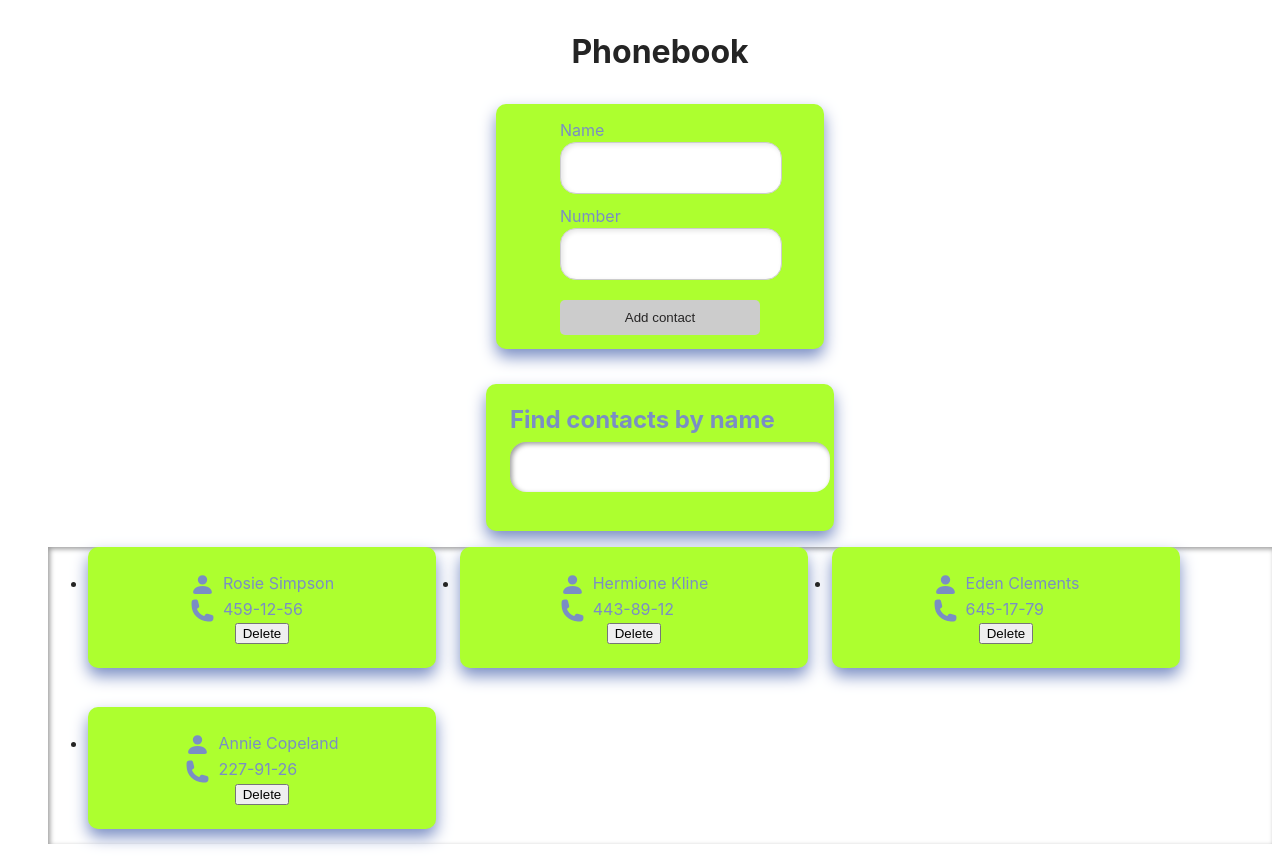
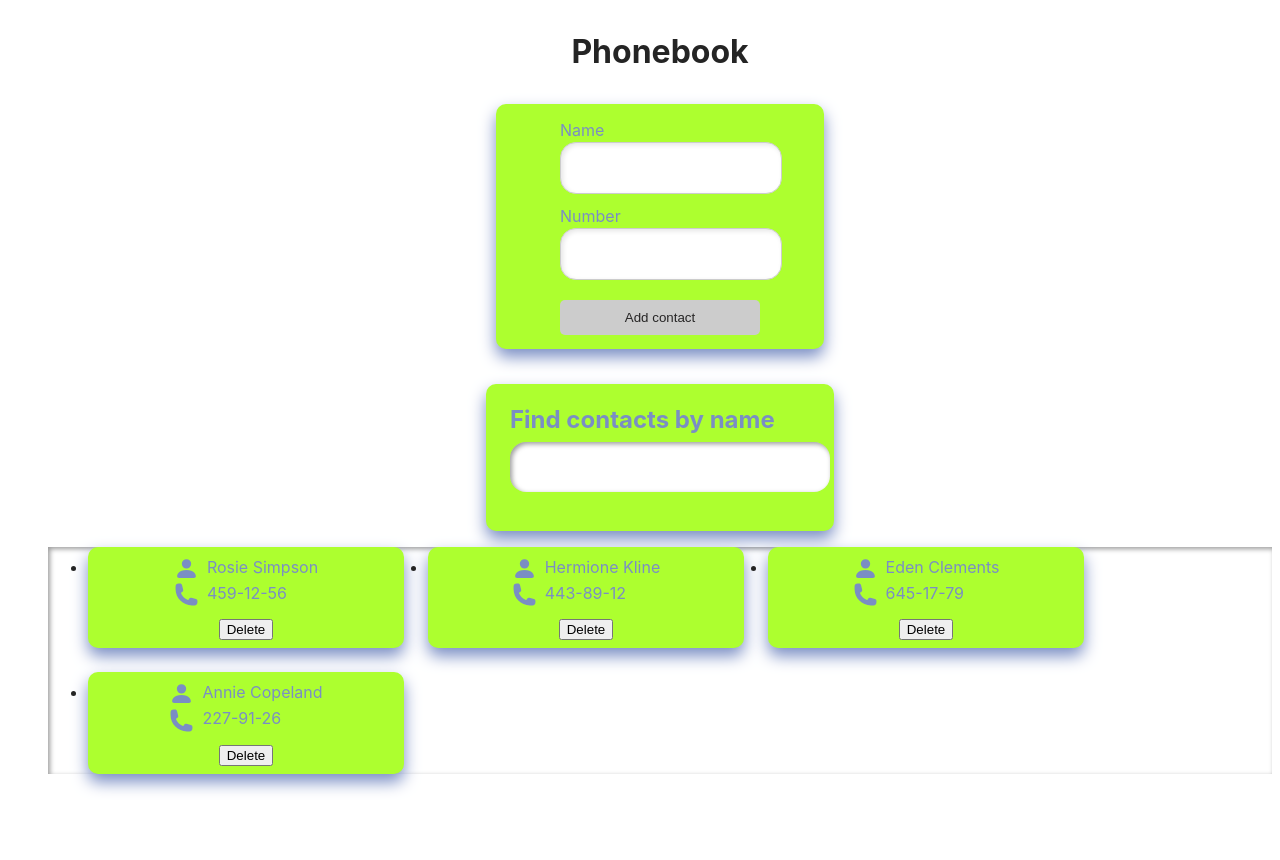
Before and after one commit to TatiYas/goit-react-hw-03, a React (Vite) app: page / in a window 1280 px wide. After the commit the page ends 800 px from the top, so only its background shows below. Built offline with nearby package versions, Linux system fonts and the light colour scheme.

Commit message:
Update_21

```diff
--- a/src/components/Contact/Contact.jsx
+++ b/src/components/Contact/Contact.jsx
@@ -1,23 +1,23 @@
 
 import { BsPersonFill } from "react-icons/bs";
 import { HiPhone } from "react-icons/hi2";
-import css from "./Contact.module.css";
+import s from "./Contact.module.css";
 
 export default function Contact({ data: { id, name, number }, onDelete }) {
   return (
-    <div className={css.container}>
+    <div className={s.container}>
       <div>
         <p>
-          <BsPersonFill className={css.myIcon} size="25" />
+          <BsPersonFill className={s.myIcon} size="25" />
           {name}
         </p>
         <p>
-          <HiPhone className={css.myIcon} size="25" />
+          <HiPhone className={s.myIcon} size="25" />
           {number}
         </p>
       </div>
 
-      <button className={css.btn} onClick={() => onDelete(id)}>
+      <button className={s.btn} onClick={() => onDelete(id)}>
         Delete
       </button>
     </div>
--- a/src/components/Contact/Contact.module.css
+++ b/src/components/Contact/Contact.module.css
@@ -1,24 +1,24 @@
 .container {
-  display: flex;
-  flex-direction: column;
-  align-items: center;
+  width: 300px;
   border: 2px;
   border-radius: 10px;
-  width: 300px;
-  margin: 0 auto 15px;
-  padding: 24px;
+  padding: 8px;
+  display: flex;
+  align-items: center;
+  flex-direction: column;
+  ustify-content: space-between;
+  gap: 12px;
   background-color: greenyellow;
   box-shadow: 0 8px 16px;
-  color: rgb(122, 142, 196);}
+  color: rgb(122, 142, 196);
+}
 
-    /*border: 1px solid black;
-    border-radius: 4px;
-    padding: 8px;
-    display: flex;
-    align-items: center;
-    justify-content: space-between;
-    gap: 12px;
-  }*/
+
+  /*margin: 0 auto 15px;
+  padding: 24px;*/
+
+
+
 
   .myIcon {
     vertical-align: middle;
--- a/src/components/SearchBox/SearchBox.jsx
+++ b/src/components/SearchBox/SearchBox.jsx
@@ -8,6 +8,7 @@ export default function SearchBox({ value, onSearch }) {
             type="text"
             value={value}
             onChange={(e) => onSearch(e.target.value)}
+            name='search'
             />
         </div>
     );
```
